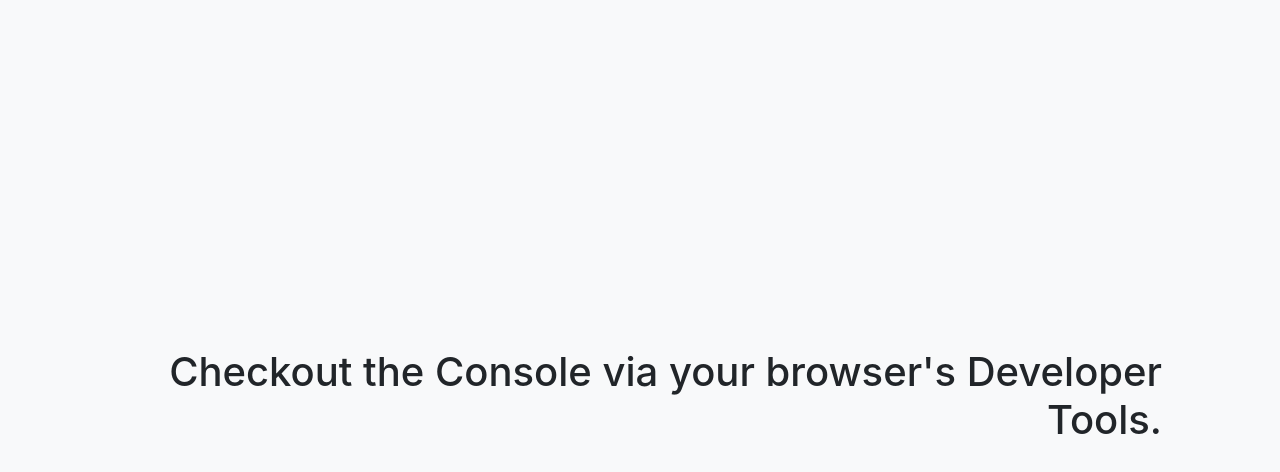
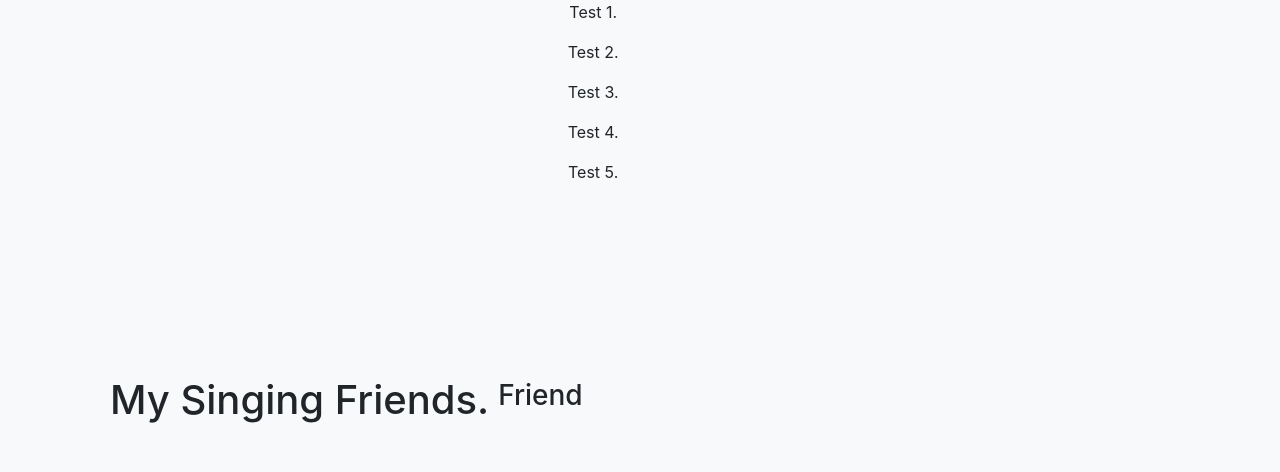
Before and after one commit to cattmampbell/99-lines-of-code-part-1, a plain HTML site: page index.html in a window 1280 px wide. Drawn offline with nearby package versions, Linux system fonts and the light colour scheme.

Commit message:
Added content to index.html and app.js files.

```diff
--- a/app.js
+++ b/app.js
@@ -0,0 +1,5 @@
+let myFriends = ["OLIVIA", "CODY", "MEGAN", "EMILY", "TOAST"]; // An array of 'myFriends'.
+
+for(let i = 0; i < myFriends.length; i++) {
+    console.log(myFriends[i]); // Should print: Each String in 'myFriends'.
+};
--- a/index.html
+++ b/index.html
@@ -10,17 +10,28 @@
 </head>
 <!-- Body -->
 <body style="background-color: #f8f9fa;">
-    <div class="container d-flex justify-content-center align-items-center" style="width: 100vw; height: 100vh;">
+    <div class="container d-flex" style="width: 100vw; height: 100vh;">
+        <div class="row justify-content-center align-items-center">
+            <h1 class="col-12 text-right justify-content-start px-4 py-4 mx-2 my-2">
+                My Singing Friends.
+            </h1>
+        </div> <!-- </ROW> -->
+        <div class="row justify-content-center align-items-center">
+            <div class="friend col-12 text-center">
+                <h3>
+                    Friend
+                </h3>
+            </div>
+        </div> <!-- </ROW> -->
         <div class="row">
-            <h1 class="col-12 text-right justify-content-start pr-5">
-                Checkout the Console via your browser's Developer Tools.
-            </h1>
-        </div>
-            <!-- <div class="row">
-                <button class="justify-content-end btn btn-lg btn-outline-dark" id="myButton">
-                    &or;
-                </button>
-            </div> -->
+            <div class="text-center justify-content-center">
+                <p>Test 1.</p>
+                <p>Test 2.</p>
+                <p>Test 3.</p>
+                <p>Test 4.</p>
+                <p>Test 5.</p>
+            </div>
+        </div> <!-- </ROW> -->
     </div>
 
     <!-- jQuery -->
```
